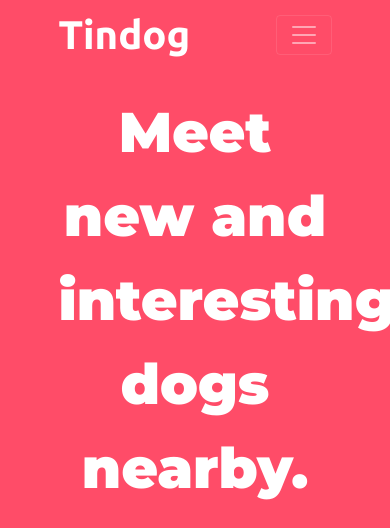
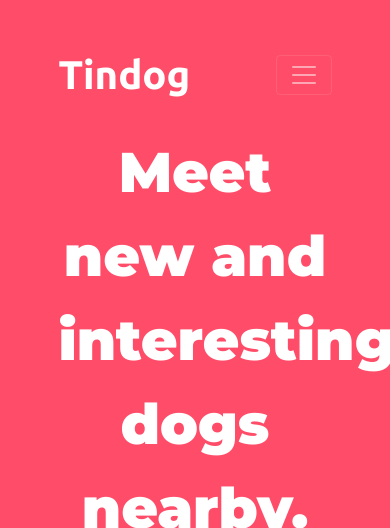
Before and after one commit to alan589/tindog, a plain HTML site: page index.html in a window 390 px wide. Shown: the top 528 px of the page. Drawn offline with nearby package versions, Linux system fonts and the light colour scheme.

Commit message:
Add files via upload

```diff
--- a/css/styles.css
+++ b/css/styles.css
@@ -65,7 +65,7 @@ p {
 
 .colored-margin {
   background-color: #ff4c68;
-  height: 40px;
+  padding-top: 40px;
 }
 .navbar-brand {
   font-family: "Ubuntu";
@@ -74,12 +74,8 @@ p {
 }
 
 .navbar {
-  position: -webkit-sticky;
-  position: sticky;
-  top: 0;
   padding: 0 15% 0 15%;
   background-color: #ff4c68;
-  z-index: 1;
 }
 .nav-item {
   padding: 0 18px;
@@ -178,7 +174,7 @@ p {
   text-decoration: none;
 }
 
-@media (max-width: 992px) {
+@media (max-width: 991.98px) {
   #title .container-fluid {
     text-align: inherit;
   }
@@ -187,7 +183,14 @@ p {
     position: static;
     margin: 3rem 0 1rem;
   }
+
+  .nav-link {
+    font-size: 4rem;
   }
+
+}
+
+@media (min-width: 992px) {
 
   #backToTop {
     position: fixed;
@@ -203,3 +206,5 @@ p {
     justify-content: center;
     text-decoration: none;
   }
+
+}
```
Lines whose indentation alone changed are shown as unchanged.
